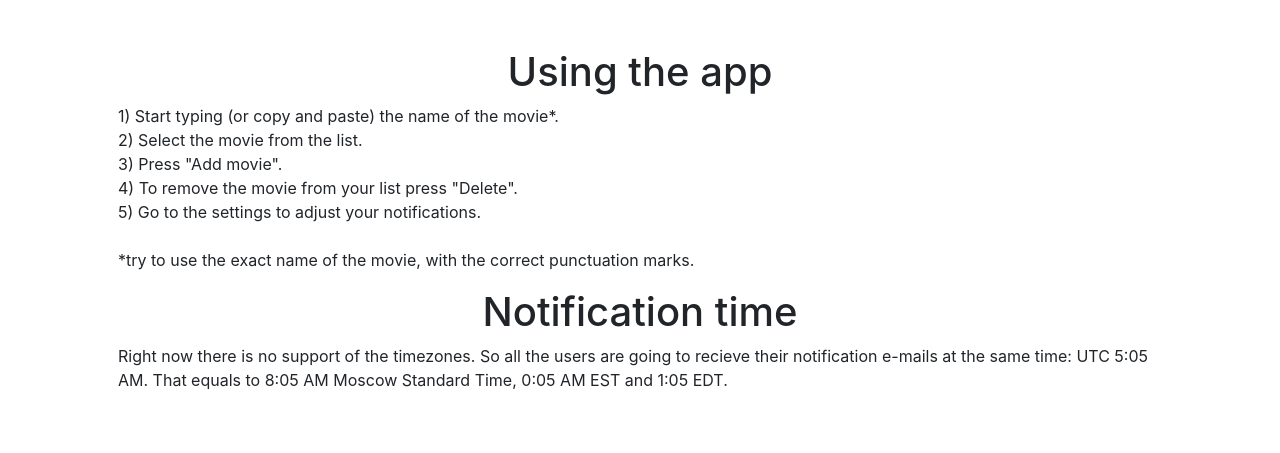
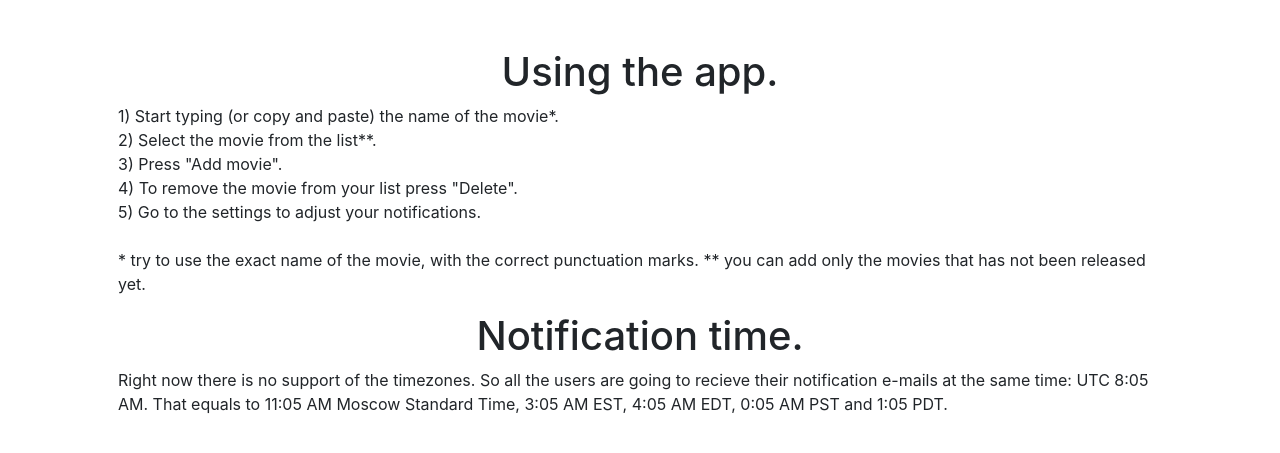
Before and after one commit to vladinstein/larsvonlynch, a Flask app: page /support in a window 1280 px wide. Shown: the part 58-511 px from the top of the page. Run offline with Flask 2, Linux system fonts and the light colour scheme; the visitor is signed in with stand-in values (Sample User, id 1); data comes from the database, SQL or seed files in the repository; some libraries are stand-ins or nearby versions.

Commit message:
new version. fixed support and time (8:05 UTC)

```diff
--- a/movierelease/templates/support.html
+++ b/movierelease/templates/support.html
@@ -2,22 +2,24 @@
 
 {% block main %}
 
-<h1>Using the app</h1>
+<h1>Using the app.</h1>
 
 <p class="info">
 1) Start typing (or copy and paste) the name of the movie*.<br>
-2) Select the movie from the list.<br>
+2) Select the movie from the list**.<br>
 3) Press "Add movie".<br>
 4) To remove the movie from your list press "Delete".<br>
 5) Go to the settings to adjust your notifications.<br><br>
 
-*try to use the exact name of the movie, with the correct punctuation marks.
+* try to use the exact name of the movie, with the correct punctuation marks.
+** you can add only the movies that has not been released yet.
 </p>
 
-<h1>Notification time</h1>
+<h1>Notification time.</h1>
 
 <p class="info">
 Right now there is no support of the timezones. So all the users are going to recieve their notification
-e-mails at the same time: UTC 5:05 AM. That equals to 8:05 AM Moscow Standard Time, 0:05 AM EST and 1:05 EDT.
+e-mails at the same time: UTC 8:05 AM. That equals to 11:05 AM Moscow Standard Time, 3:05 AM EST,
+4:05 AM EDT, 0:05 AM PST and 1:05 PDT.
 </p>
 {% endblock %}
```
